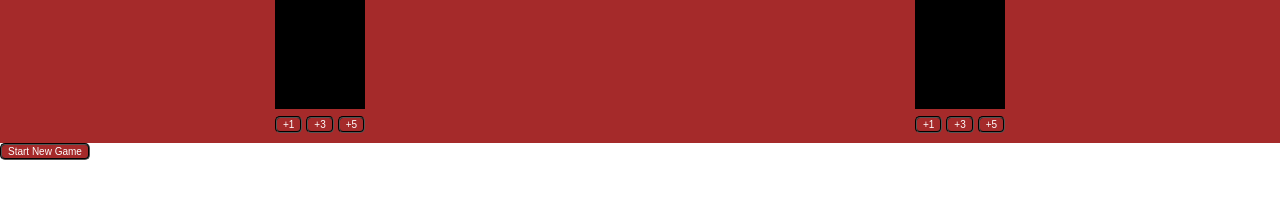
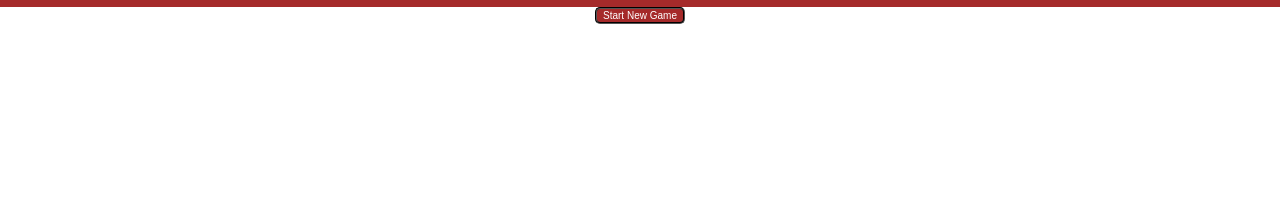
Before and after one commit to siddharthaD/SwearCounter, a plain HTML site: page gamescore.html in a window 1280 px wide. Shown: the part 190-388 px from the top of the page. Drawn offline with Linux system fonts and the light colour scheme.

Commit message:
fix: Corrected CSS for Start new game.

```diff
--- a/gamescore.css
+++ b/gamescore.css
@@ -21,6 +21,12 @@ button
     color:white;
     font-size: x-small;
     border-radius: 5px;
+    text-align: center;
+}
+.footer
+{
+    display: flex;
+    justify-content: center;
 }
 h1 {
     font-size: larger;
@@ -28,7 +34,7 @@ h1 {
 .score-card {
     font-family: orbitron, digital-clock-font, math;
     font-size: 3rem;
-    height: 25vh;
+    height: 8vh;
     background-color: black;
     margin-bottom: 5px;
 }
--- a/gamescore.html
+++ b/gamescore.html
@@ -22,7 +22,9 @@
                     <button onclick="addscore('guest-score',5)">+5</button>
                 </div>
         </div>
+        <div class="footer">
         <button onclick="startnewgame()">Start New Game</button>
+            </div>
         <script src="gamescore.js"></script>
     </body>
 </html>
```
